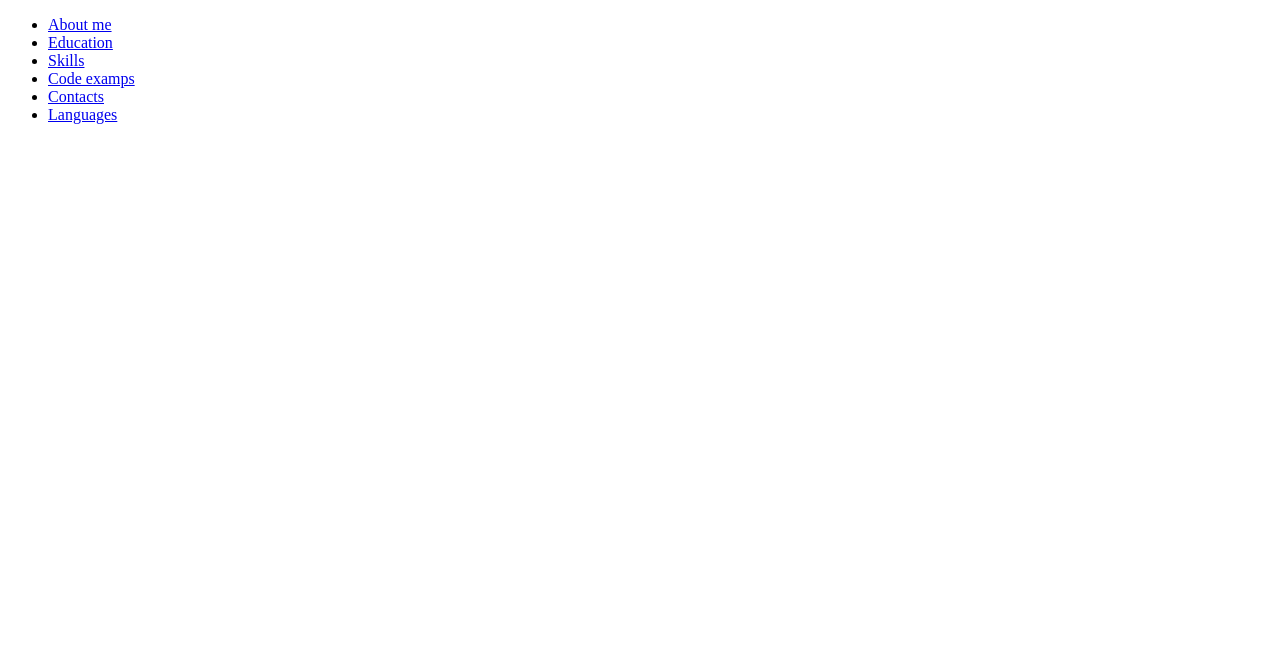
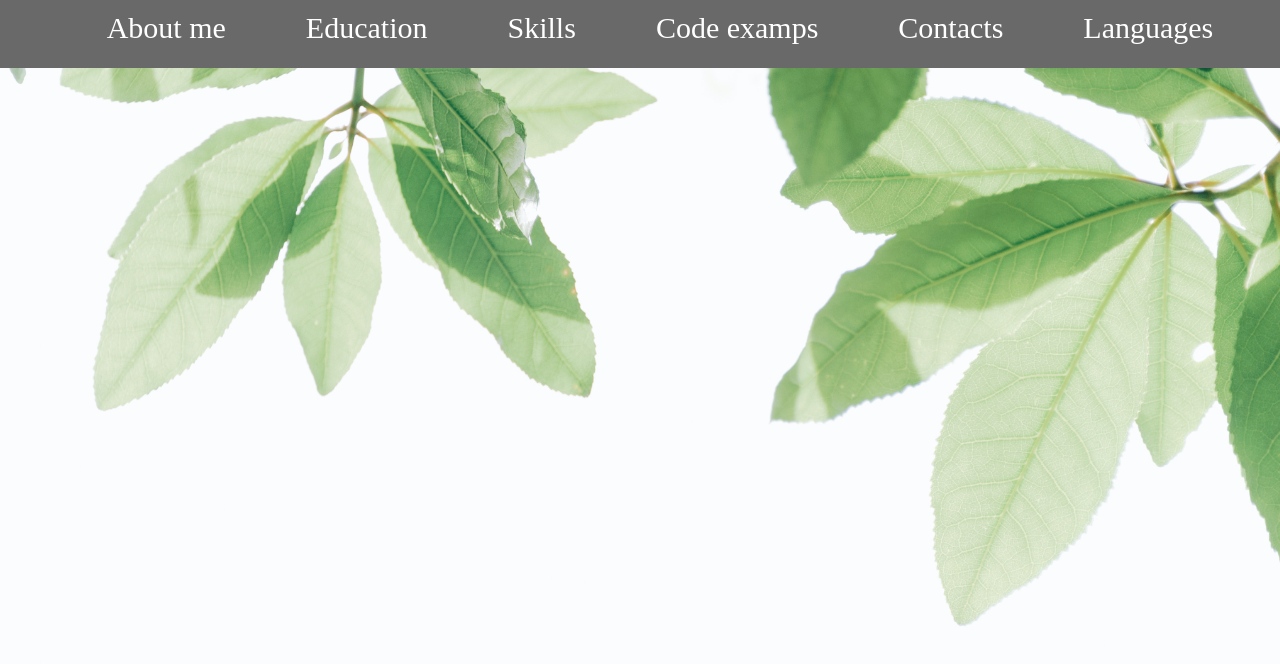
Before and after one commit to OlgaLeshchinskaya/rsschool-cv, a plain HTML site: page index.html in a window 1280 px wide. Drawn offline with Linux system fonts and the light colour scheme; a web font is replaced by a local one.

Commit message:
feat: add nav slyle css

```diff
--- a/style.css
+++ b/style.css
@@ -4,3 +4,73 @@
     src: url("assets/fonts/NuosuSIL-Regular.ttf");
     font-weight: 300;
 }
+
+* {
+    box-sizing: border-box;
+}
+
+html {
+	scroll-behavior: smooth;
+}
+
+body{
+    display: flex;
+    flex-direction: column;
+    justify-content: space-between;
+    margin: 0;
+    padding: 0;
+    min-height: 100vh;
+    min-width: 320px;
+    font-size: 18px;
+    font-weight: 400;
+    line-height: 1.5;
+    background: url("assets/imagee.jpg");
+    background-repeat: no-repeat;
+    background-attachment: fixed;
+    background-size: cover; /* Фон занимает всю доступную площадь */
+}
+
+header{
+	background-color: #696969;
+}
+
+main{
+	margin: 0 auto;
+ }
+
+footer{
+	background-color: #696969;
+	color: #FFFFFF;
+	text-align: center;
+	font-size: 19px;
+	font-weight: bold;
+ }
+
+.container {
+	max-width: 1440px;
+    margin: 0 auto;
+	min-height: 50px;
+}
+
+.nav-list {
+  display: flex;
+  justify-content: center;
+  align-items: center;
+  list-style: none;
+}
+
+.nav-link{
+	position: relative;
+	padding: 0 40px;
+	text-decoration: none;
+	font-size: 30px;
+    line-height: 20px;
+    color: #FFFFFF;
+	text-align: center;
+	transition: .3s;
+}
+
+.nav a:hover {
+    background: #ddd;
+    color: #A9A9A9;
+}
```
Also changed, not shown: index.html (+1 -0 lines).
